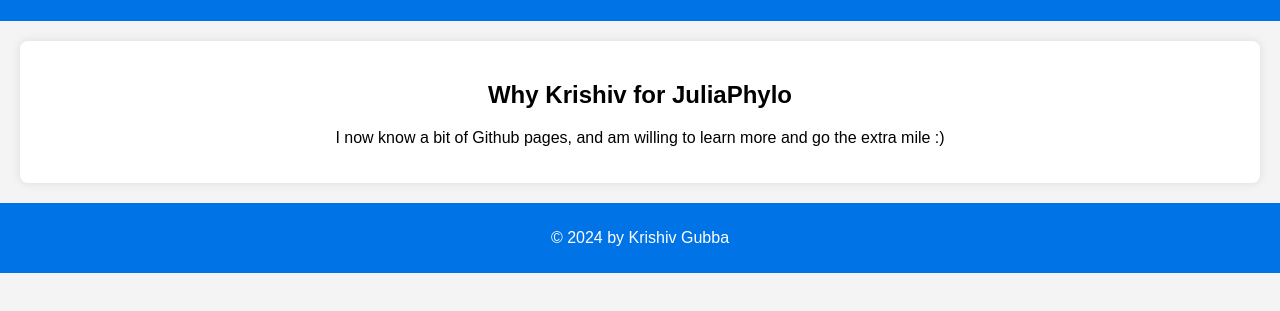
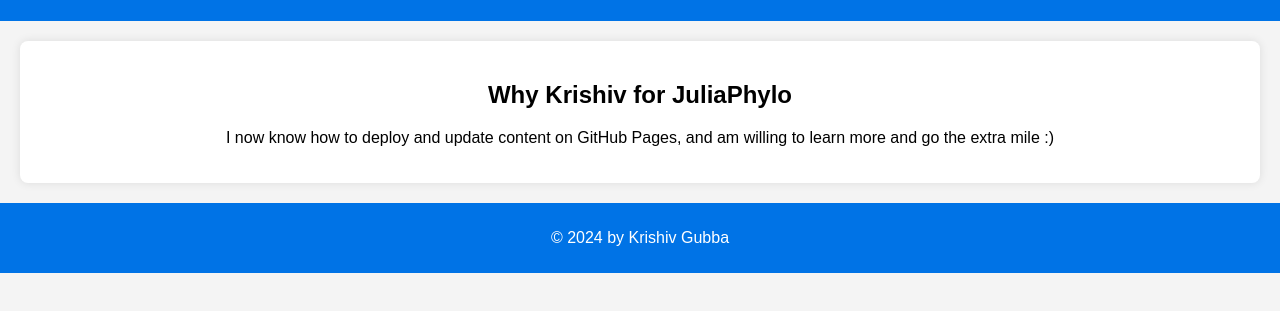
Before and after one commit to KrishivGubba/git-pages, a plain HTML site: page index.html in a window 1280 px wide. Shown: the part 99-410 px from the top of the page. Drawn offline with Linux system fonts and the light colour scheme.

Commit message:
minor tweaks

```diff
--- a/index.html
+++ b/index.html
@@ -13,7 +13,7 @@
 
     <section>
         <h2>Why Krishiv for JuliaPhylo</h2>
-        <p>I now know a bit of Github pages, and am willing to learn more and go the extra mile :)</p>
+        <p>I now know how to deploy and update content on GitHub Pages, and am willing to learn more and go the extra mile :)</p>
     </section>
 
     <footer>
```
